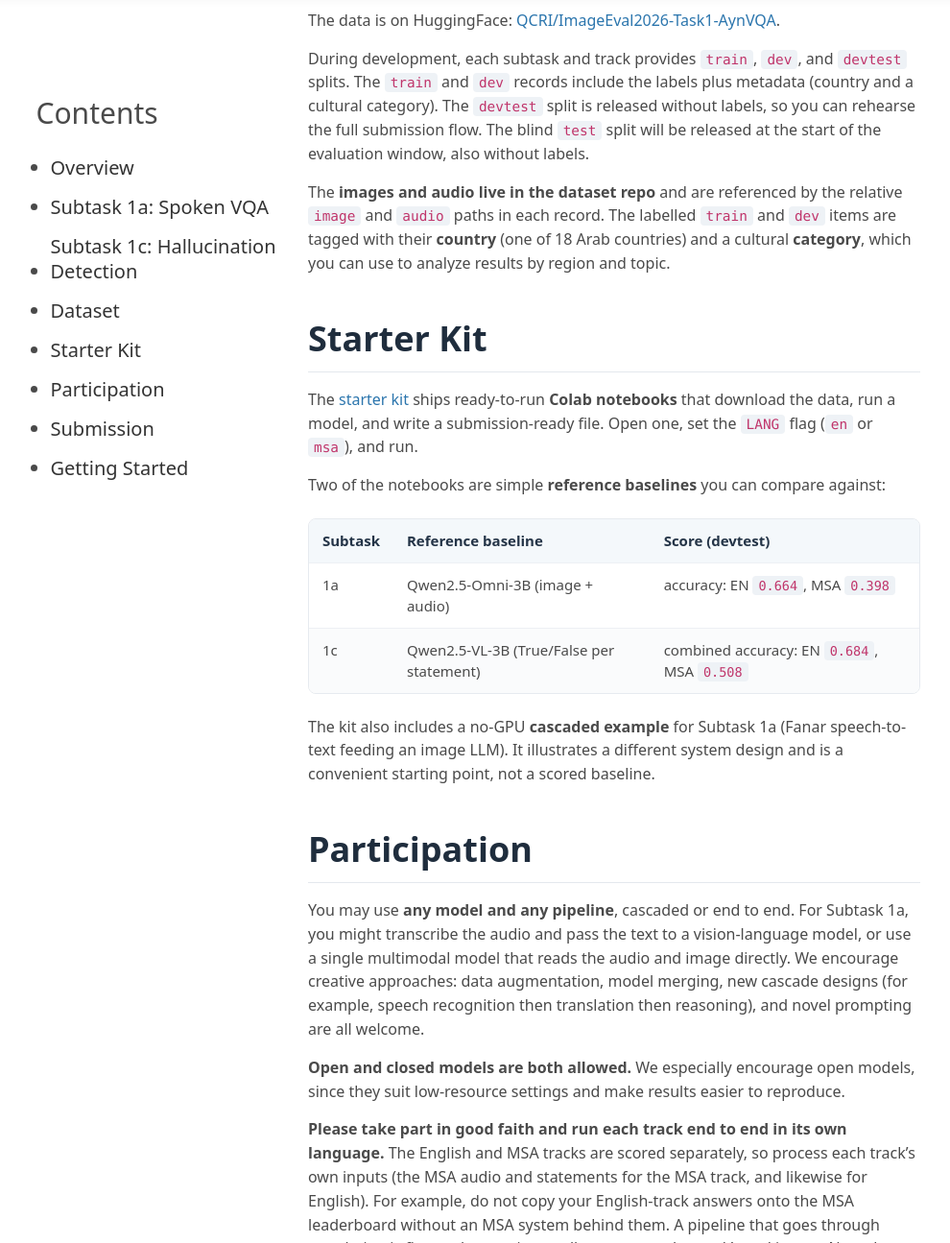
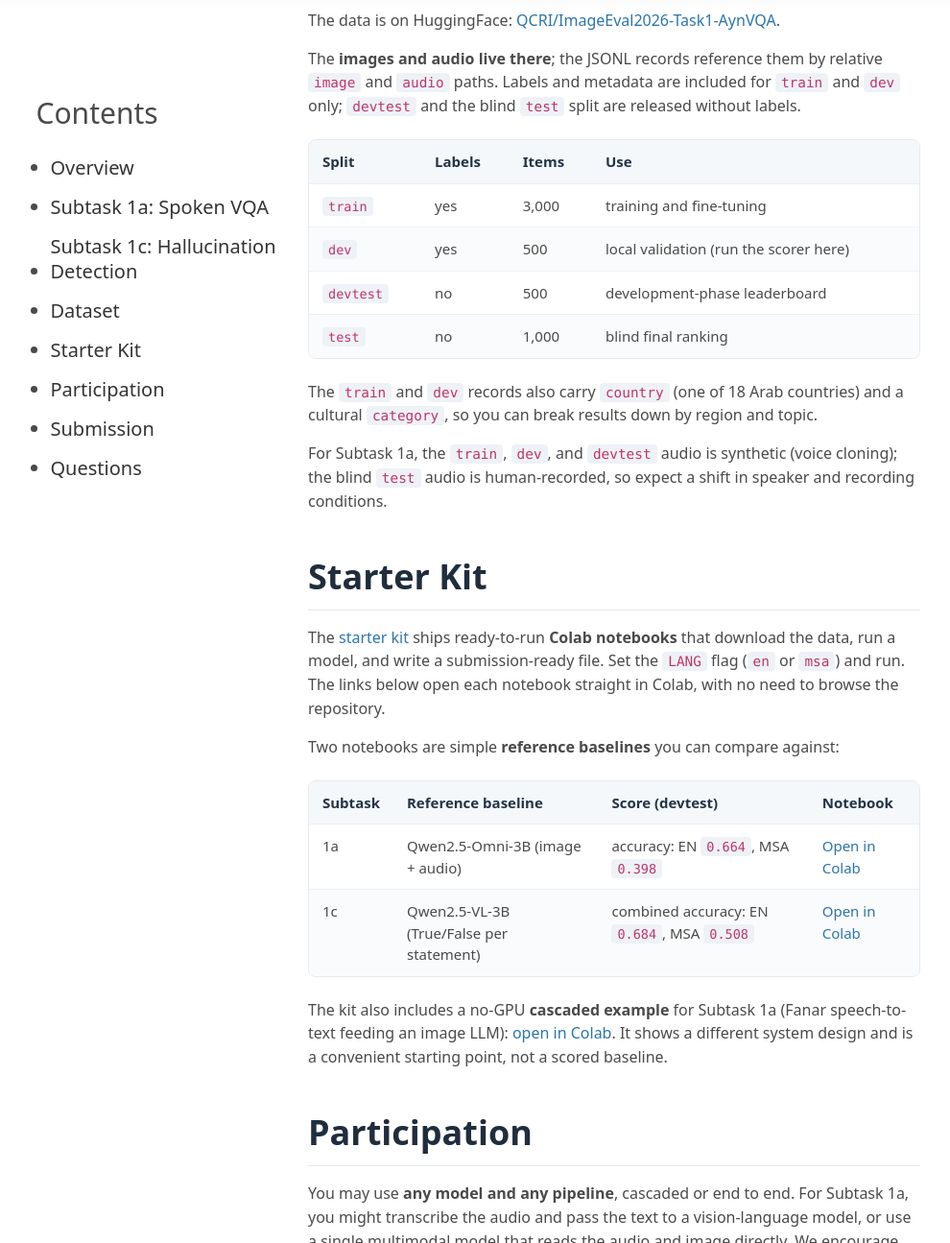
Before and after one commit to ImageEval2026/ImageEval2026.github.io, a Jekyll site: the page built from task1.md, in a window 1280 px wide and 1400 px high, scrolled down 3457 px, cut to the strip 105-1400 px from the top of the window. Shown: the whole strip at 96% size, without its empty margins (142-1132 px from the left). Built offline with Jekyll 4.4.1, drawn with Linux system fonts in a browser that asks for light colours; some of the changed text lies outside the part shown.

Commit message:
task1 page: add direct Colab links, richer dataset section, tidy participation (#5)
- Starter Kit: add 'Open in Colab' links for both reference baselines and the
  cascaded example, so participants can launch notebooks without browsing GitHub.
- Dataset: add a splits table (sizes) and the synthetic-vs-human audio note;
  clarify labels are train/dev only.
- Participation: reword the fairness note to match the parallel-tracks fact.
- Remove the redundant Getting Started steps (covered by the quick links and
  Submission); keep a short Questions/license note.

Co-authored-by: ImageEval2026 <imageeval2026@gmail.com>
Co-authored-by: Claude Opus 4.8 <noreply@anthropic.com>

```diff
--- a/task1.md
+++ b/task1.md
@@ -128,22 +128,31 @@ Exact formulas live in the [scorer](https://github.com/ImageEval2026/ImageEval20
 
 The data is on HuggingFace: [QCRI/ImageEval2026-Task1-AynVQA](https://huggingface.co/datasets/QCRI/ImageEval2026-Task1-AynVQA).
 
-During development, each subtask and track provides `train`, `dev`, and `devtest` splits. The `train` and `dev` records include the labels plus metadata (country and a cultural category). The `devtest` split is released without labels, so you can rehearse the full submission flow. The blind `test` split will be released at the start of the evaluation window, also without labels.
+The **images and audio live there**; the JSONL records reference them by relative `image` and `audio` paths. Labels and metadata are included for `train` and `dev` only; `devtest` and the blind `test` split are released without labels.
 
-The **images and audio live in the dataset repo** and are referenced by the relative `image` and `audio` paths in each record. The labelled `train` and `dev` items are tagged with their **country** (one of 18 Arab countries) and a cultural **category**, which you can use to analyze results by region and topic.
+| Split | Labels | Items | Use |
+|---|---|---|---|
+| `train` | yes | 3,000 | training and fine-tuning |
+| `dev` | yes | 500 | local validation (run the scorer here) |
+| `devtest` | no | 500 | development-phase leaderboard |
+| `test` | no | 1,000 | blind final ranking |
+
+The `train` and `dev` records also carry `country` (one of 18 Arab countries) and a cultural `category`, so you can break results down by region and topic.
+
+For Subtask 1a, the `train`, `dev`, and `devtest` audio is synthetic (voice cloning); the blind `test` audio is human-recorded, so expect a shift in speaker and recording conditions.
 
 ## Starter Kit
 
-The [starter kit](https://github.com/ImageEval2026/ImageEval2026-tasks/tree/main/task1/baselines) ships ready-to-run **Colab notebooks** that download the data, run a model, and write a submission-ready file. Open one, set the `LANG` flag (`en` or `msa`), and run.
+The [starter kit](https://github.com/ImageEval2026/ImageEval2026-tasks/tree/main/task1/baselines) ships ready-to-run **Colab notebooks** that download the data, run a model, and write a submission-ready file. Set the `LANG` flag (`en` or `msa`) and run. The links below open each notebook straight in Colab, with no need to browse the repository.
 
-Two of the notebooks are simple **reference baselines** you can compare against:
+Two notebooks are simple **reference baselines** you can compare against:
 
-| Subtask | Reference baseline | Score (devtest) |
-|---|---|---|
-| 1a | Qwen2.5-Omni-3B (image + audio) | accuracy: EN `0.664`, MSA `0.398` |
-| 1c | Qwen2.5-VL-3B (True/False per statement) | combined accuracy: EN `0.684`, MSA `0.508` |
+| Subtask | Reference baseline | Score (devtest) | Notebook |
+|---|---|---|---|
+| 1a | Qwen2.5-Omni-3B (image + audio) | accuracy: EN `0.664`, MSA `0.398` | [Open in Colab](https://colab.research.google.com/github/ImageEval2026/ImageEval2026-tasks/blob/main/task1/baselines/baseline_task1a_colab.ipynb) |
+| 1c | Qwen2.5-VL-3B (True/False per statement) | combined accuracy: EN `0.684`, MSA `0.508` | [Open in Colab](https://colab.research.google.com/github/ImageEval2026/ImageEval2026-tasks/blob/main/task1/baselines/baseline_task1c_colab.ipynb) |
 
-The kit also includes a no-GPU **cascaded example** for Subtask 1a (Fanar speech-to-text feeding an image LLM). It illustrates a different system design and is a convenient starting point, not a scored baseline.
+The kit also includes a no-GPU **cascaded example** for Subtask 1a (Fanar speech-to-text feeding an image LLM): [open in Colab](https://colab.research.google.com/github/ImageEval2026/ImageEval2026-tasks/blob/main/task1/baselines/baseline_task1a_fanar_cascade_colab.ipynb). It shows a different system design and is a convenient starting point, not a scored baseline.
 
 ## Participation
 
@@ -151,7 +160,7 @@ You may use **any model and any pipeline**, cascaded or end to end. For Subtask
 
 **Open and closed models are both allowed.** We especially encourage open models, since they suit low-resource settings and make results easier to reproduce.
 
-**Please take part in good faith and run each track end to end in its own language.** The English and MSA tracks are scored separately, so process each track's own inputs (the MSA audio and statements for the MSA track, and likewise for English). For example, do not copy your English-track answers onto the MSA leaderboard without an MSA system behind them. A pipeline that goes through translation is fine, as long as it actually consumes the track's real inputs. Note that the test items can differ across tracks.
+**Please take part in good faith and run each track end to end in its own language.** Because the English and MSA tracks share the same images and answers (the questions are translations of each other), it is technically possible to copy one track's predictions onto the other. Please do not. Build a system that actually processes each track's own audio and statements. A pipeline that goes through translation is welcome, as long as it consumes the track's real inputs.
 
 Every registered team is expected to submit a short **system description paper**. See the [submission guidelines]({{ '/submission/' | relative_url }}) and the [FAQ]({{ '/faq/' | relative_url }}).
 
@@ -168,10 +177,6 @@ Every registered team is expected to submit a short **system description paper**
 | Hallucination (1c) | English | [Codabench 17000](https://www.codabench.org/competitions/17000/) |
 | Hallucination (1c) | MSA | [Codabench 16999](https://www.codabench.org/competitions/16999/) |
 
-## Getting Started
+## Questions
 
-1. [Register](https://docs.google.com/forms/d/e/1FAIpQLSd1QKF4rXD_gbLJlDykLvB0DGMIogwhraeOtWRiQiotucK0zA/viewform) for the shared task.
-2. Get the data from [HuggingFace](https://huggingface.co/datasets/QCRI/ImageEval2026-Task1-AynVQA).
-3. Build your system (the [starter-kit notebooks](https://github.com/ImageEval2026/ImageEval2026-tasks/tree/main/task1/baselines) are an optional starting point) and submit your predictions on Codabench.
-
-Questions? See the [FAQ]({{ '/faq/' | relative_url }}) or email [imageeval2026@gmail.com](mailto:imageeval2026@gmail.com). The dataset is released for research use under CC BY-NC 4.0.
+See the [FAQ]({{ '/faq/' | relative_url }}) or email [imageeval2026@gmail.com](mailto:imageeval2026@gmail.com). The dataset is released for research use under CC BY-NC 4.0.
```
